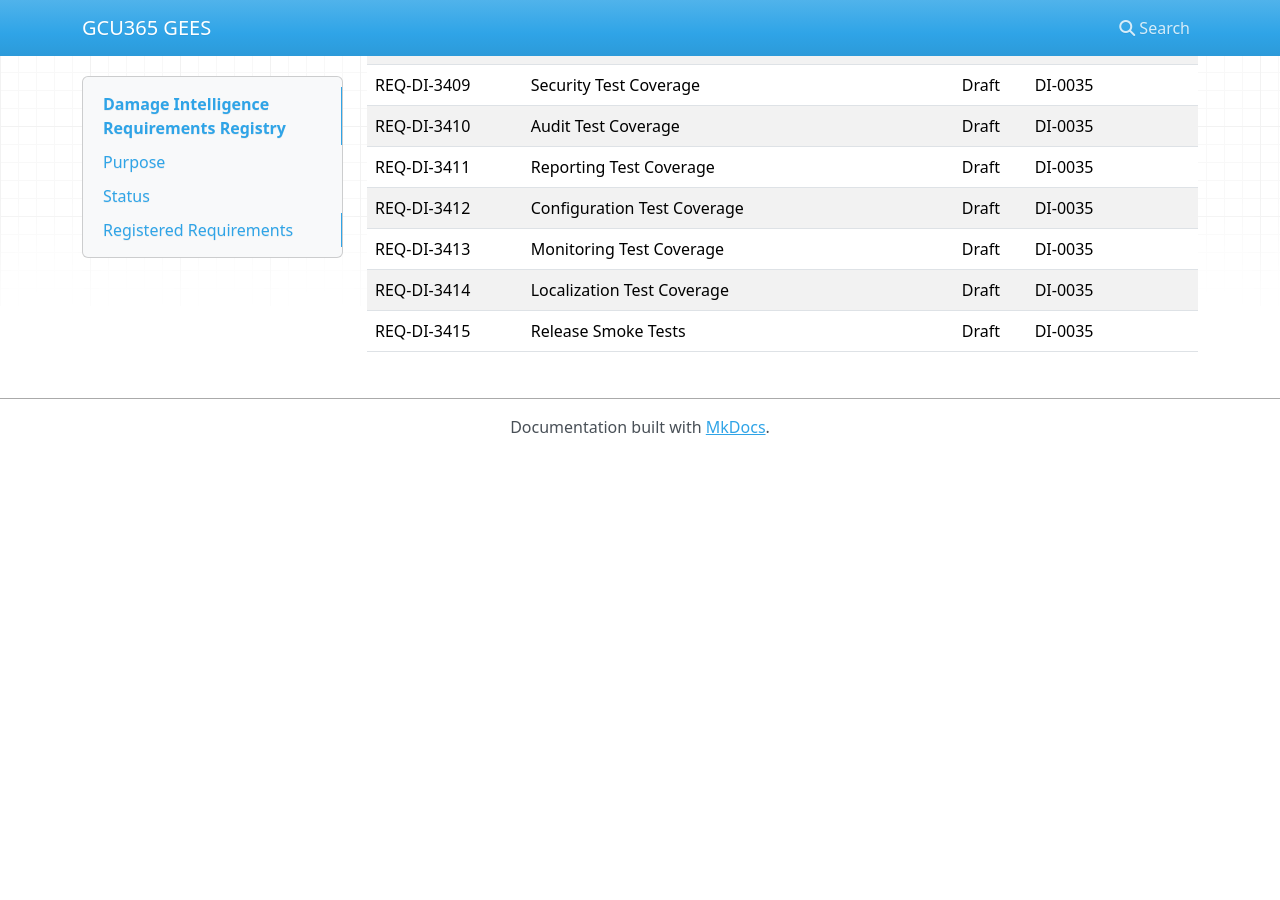
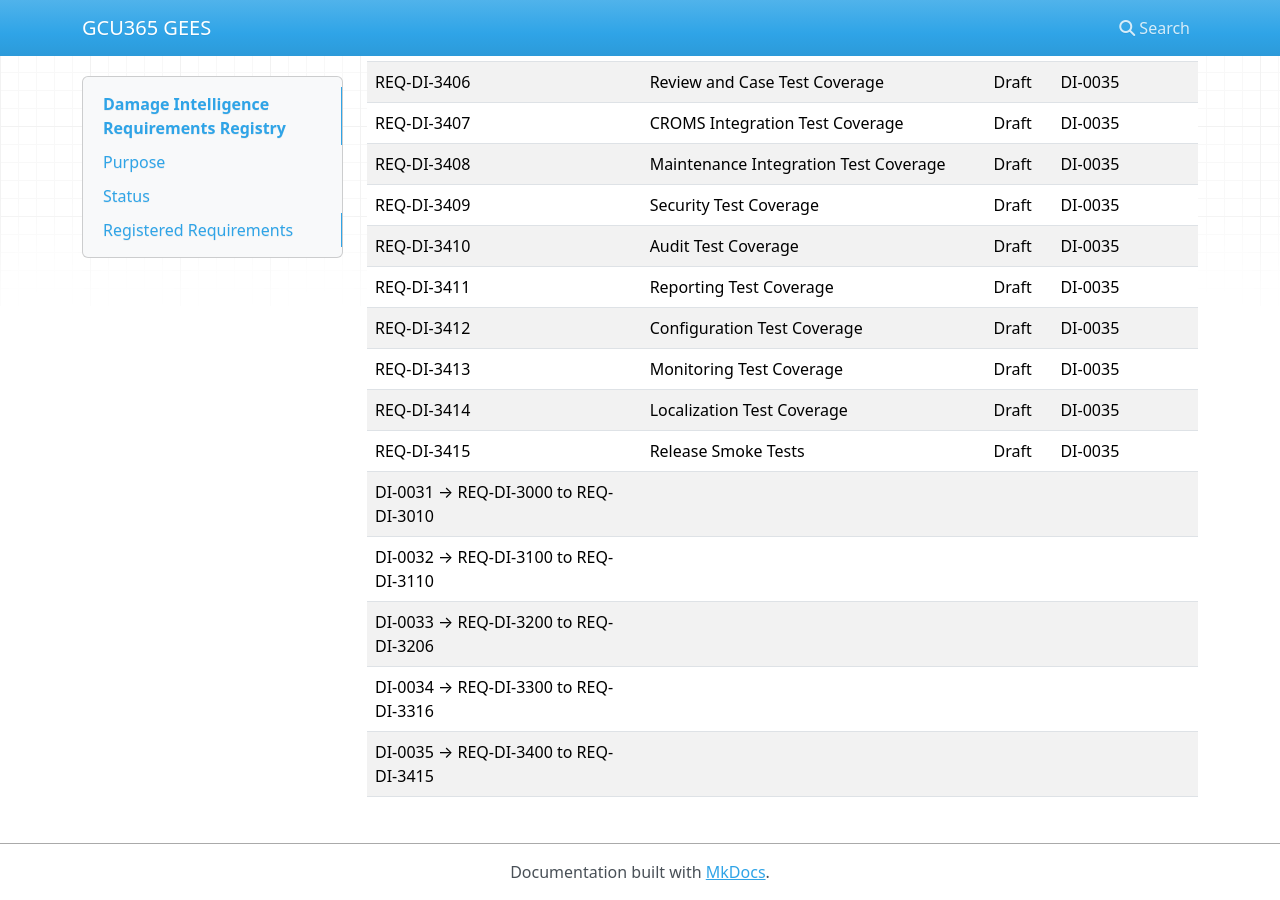
Before and after one commit to My10Sons/GCU365GEES, an MkDocs documentation site: the page built from docs/99-Appendices/Requirement-Registry/DAMAGE.md, in a window 1280 px wide and 900 px high, scrolled down 21905 px. Built offline with MkDocs 1.6.1, drawn with Linux system fonts in a browser that asks for light colours; nearby versions of some CDN libraries; before the commit the page ends 22360 px from its top, so only the background shows below that.

```diff
--- a/docs/99-Appendices/Requirement-Registry/DAMAGE.md
+++ b/docs/99-Appendices/Requirement-Registry/DAMAGE.md
@@ -544,3 +544,8 @@
 | REQ-DI-3413 | Monitoring Test Coverage | Draft | DI-0035 | Test health endpoints, dependency health, failure visibility, and alert privacy |
 | REQ-DI-3414 | Localization Test Coverage | Draft | DI-0035 | Test Arabic, RTL, fallback, and export readability |
 | REQ-DI-3415 | Release Smoke Tests | Draft | DI-0035 | Smoke tests for production release readiness |
+DI-0031 → REQ-DI-3000 to REQ-DI-3010
+DI-0032 → REQ-DI-3100 to REQ-DI-3110
+DI-0033 → REQ-DI-3200 to REQ-DI-3206
+DI-0034 → REQ-DI-3300 to REQ-DI-3316
+DI-0035 → REQ-DI-3400 to REQ-DI-3415
```
